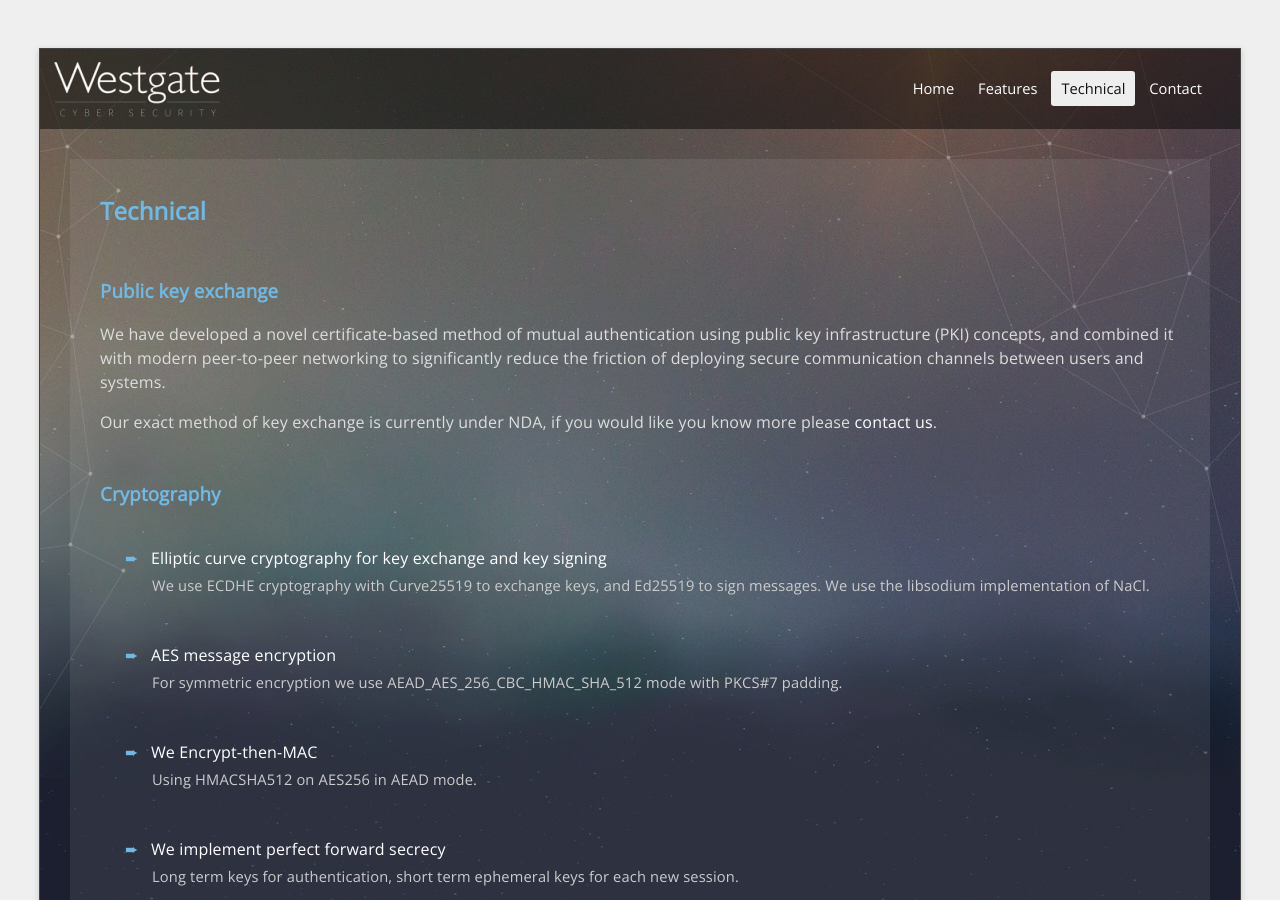
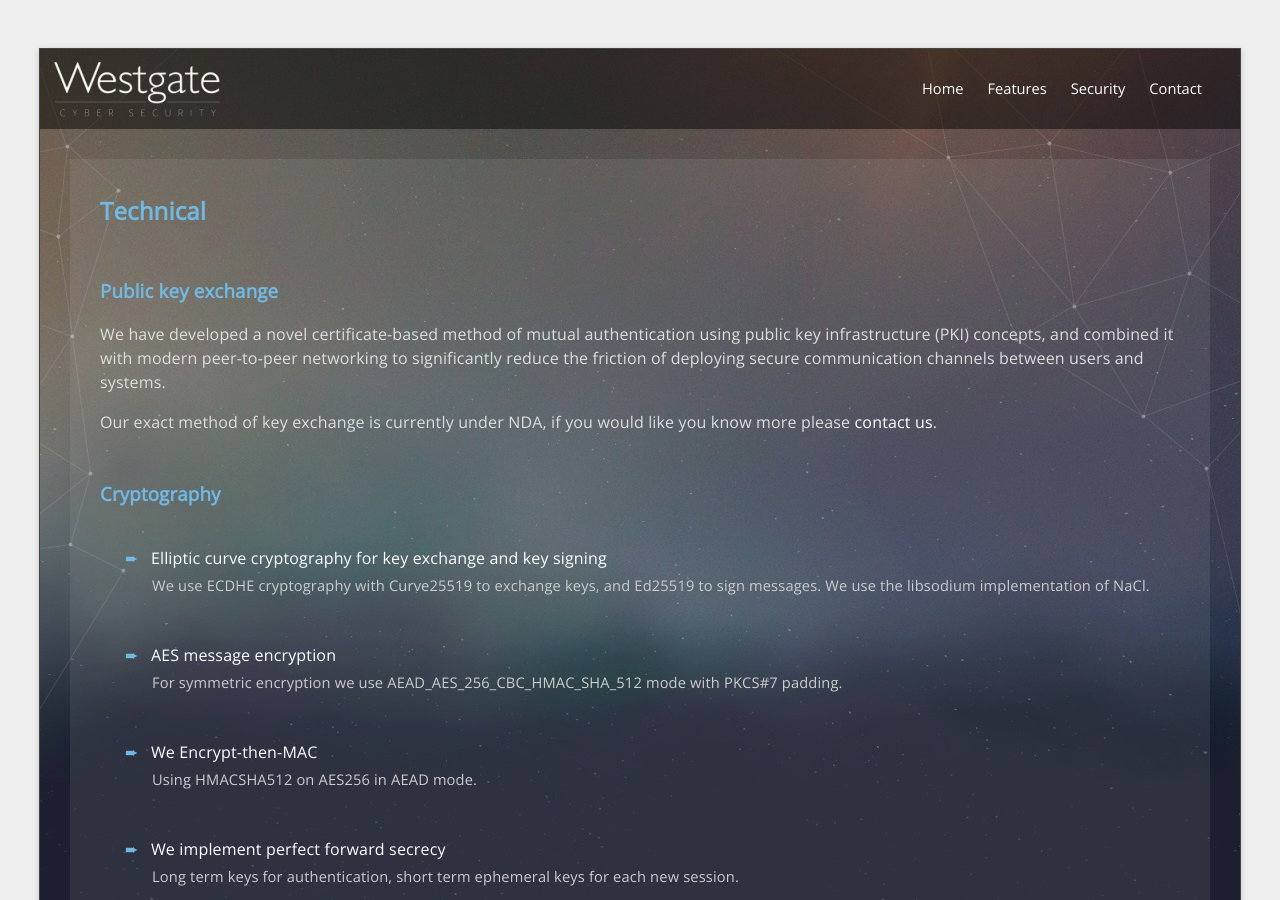
Before and after one commit to westgatecyber/westgatecyber.github.io, a Jekyll site: the page built from security.html, in a window 1280 px wide and 900 px high. Built offline with Jekyll 4.4.1, drawn with Linux system fonts in a browser that asks for light colours; Markdown is read by kramdown in place of the engine named in the settings.

Commit message:
renamed technical page to security

```diff
--- a/_includes/header.html
+++ b/_includes/header.html
@@ -9,7 +9,7 @@
 					<ul>
 						<li><a {% if page.url == "/index.html" %}       class="active" {% endif %} href="/">Home</a></li>
 						<li><a {% if page.url == "/features.html" %}	class="active" {% endif %} href="/features">Features</a></li>
-						<li><a {% if page.url == "/technical.html" %}	class="active" {% endif %} href="/technical">Technical</a></li>
+						<li><a {% if page.url == "/technical.html" %}	class="active" {% endif %} href="/security">Security</a></li>
 						<li><a {% if page.url == "/contact.html" %}     class="active" {% endif %} href="/contact">Contact</a></li>
 					</ul>
 				</div>
```
Also changed, not shown: security.html (renamed from technical.html).
